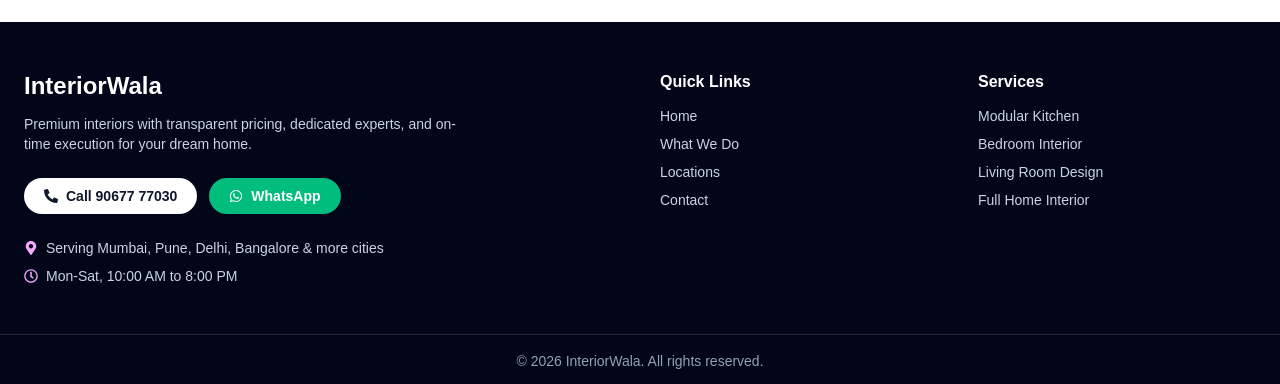
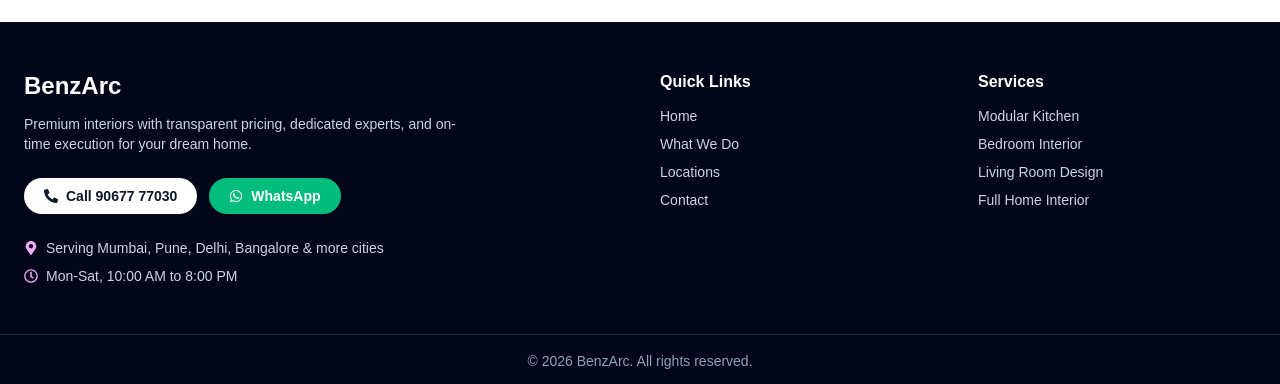
Before and after one commit to punelokmedia/marketing-interior, a Next.js app: page / in a window 1280 px wide. Shown: the part 5605-5989 px from the top of the page. Built offline with nearby package versions, Linux system fonts and the light colour scheme.

Commit message:
update BenzArc footer branding

```diff
--- a/app/components/footer.tsx
+++ b/app/components/footer.tsx
@@ -9,7 +9,7 @@ export default function Footer() {
     <footer className="bg-slate-950 text-white">
       <div className="mx-auto grid max-w-7xl grid-cols-1 gap-10 px-6 py-12 md:grid-cols-4">
         <div className="md:col-span-2">
-          <h2 className="text-2xl font-bold">InteriorWala</h2>
+          <h2 className="text-2xl font-bold">BenzArc</h2>
           <p className="mt-3 max-w-md text-sm text-slate-300">
             Premium interiors with transparent pricing, dedicated experts, and
             on-time execution for your dream home.
@@ -89,7 +89,7 @@ export default function Footer() {
       </div>
 
       <div className="border-t border-slate-800 py-4 text-center text-sm text-slate-400">
-        © 2026 InteriorWala. All rights reserved.
+        © 2026 BenzArc. All rights reserved.
       </div>
     </footer>
   );
```
